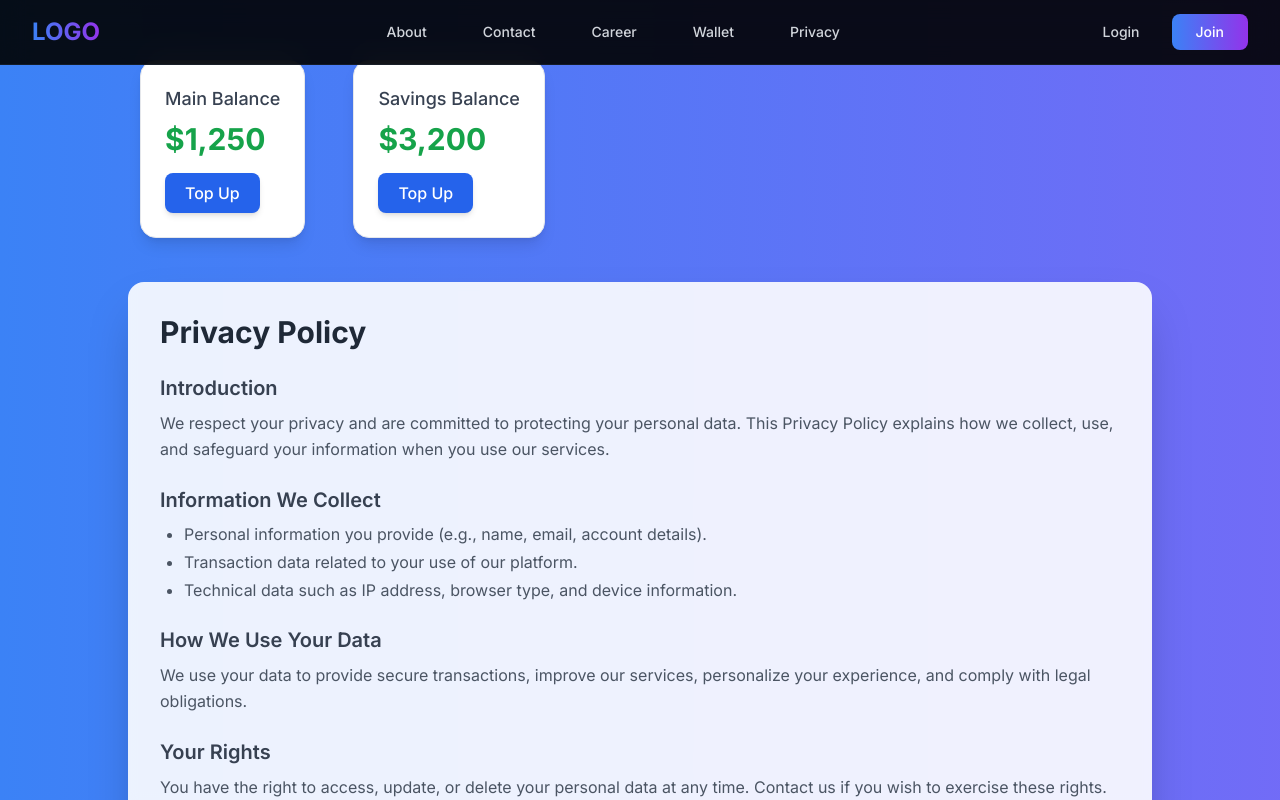
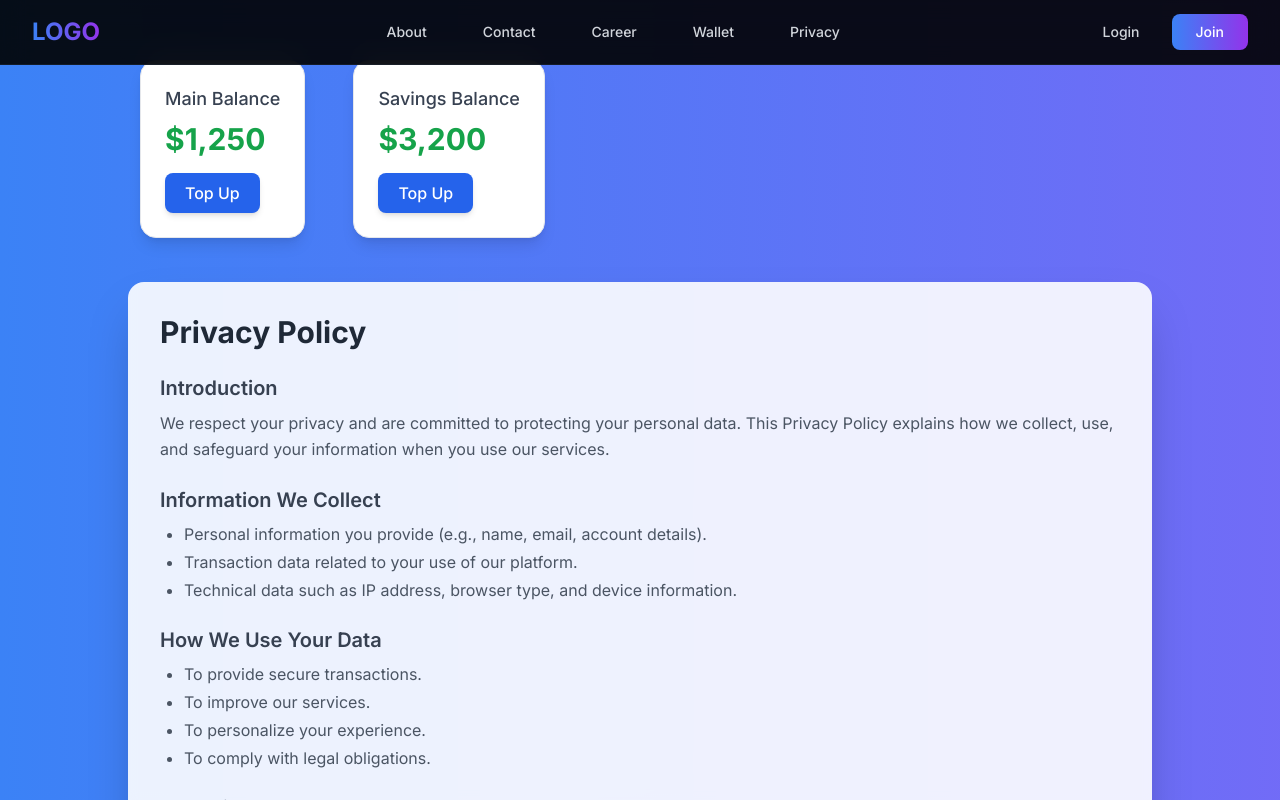
Before and after one commit to Aja-Edward/ecommerce-wallet, a React (Vite) app in the folder frontend/: page /privacy in a window 1280 px wide. Built offline with nearby package versions, Linux system fonts and the light colour scheme.

Commit message:
fetched mocked data in privacy section

```diff
--- /dev/null
+++ b/frontend/src/assets/data/privacyData.tsx
@@ -0,0 +1,29 @@
+export const privacyData = [
+    {
+    title: "Introduction",
+    content:
+      "We respect your privacy and are committed to protecting your personal data. This Privacy Policy explains how we collect, use, and safeguard your information when you use our services.",
+  },
+  {
+    title: "Information We Collect",
+    items: [
+      "Personal information you provide (e.g., name, email, account details).",
+      "Transaction data related to your use of our platform.",
+      "Technical data such as IP address, browser type, and device information.",
+    ],
+  },
+  {
+    title: "How We Use Your Data",
+    items: [
+      "To provide secure transactions.",
+      "To improve our services.",
+      "To personalize your experience.",
+      "To comply with legal obligations.",
+    ],
+  },
+  {
+    title: "Your Rights",
+    content:
+      "You have the right to access, update, or delete your personal data at any time. Contact us if you wish to exercise these rights.",
+  },
+]
--- a/frontend/src/components/PrivacySection.tsx
+++ b/frontend/src/components/PrivacySection.tsx
@@ -1,66 +1,10 @@
-// import React from "react";
-// import Button from "./Button";
-
-// const Privacy: React.FC = () => {
-//   return (
-//     <div className="max-w-3xl mx-auto bg-white shadow-lg rounded-2xl p-8 mt-10">
-//       {/* Page Title */}
-//       <h1 className="text-3xl font-bold text-gray-800 mb-6">Privacy Policy</h1>
-
-//       {/* Section 1 */}
-//       <section className="mb-6">
-//         <h2 className="text-xl font-semibold text-gray-700 mb-2">Introduction</h2>
-//         <p className="text-gray-600 leading-relaxed">
-//           We respect your privacy and are committed to protecting your personal data.
-//           This Privacy Policy explains how we collect, use, and safeguard your information
-//           when you use our services.
-//         </p>
-//       </section>
-
-//       {/* Section 2 */}
-//       <section className="mb-6">
-//         <h2 className="text-xl font-semibold text-gray-700 mb-2">Information We Collect</h2>
-//         <ul className="list-disc pl-6 text-gray-600 space-y-1">
-//           <li>Personal information you provide (e.g., name, email, account details).</li>
-//           <li>Transaction data related to your use of our platform.</li>
-//           <li>Technical data such as IP address, browser type, and device information.</li>
-//         </ul>
-//       </section>
-
-//       {/* Section 3 */}
-//       <section className="mb-6">
-//         <h2 className="text-xl font-semibold text-gray-700 mb-2">How We Use Your Data</h2>
-//         <p className="text-gray-600 leading-relaxed">
-//           We use your data to provide secure transactions, improve our services,
-//           personalize your experience, and comply with legal obligations.
-//         </p>
-//       </section>
-
-//       {/* Section 4 */}
-//       <section className="mb-6">
-//         <h2 className="text-xl font-semibold text-gray-700 mb-2">Your Rights</h2>
-//         <p className="text-gray-600 leading-relaxed">
-//           You have the right to access, update, or delete your personal data at any time.
-//           Contact us if you wish to exercise these rights.
-//         </p>
-//       </section>
-
-//       {/* CTA */}
-//       <div className="mt-8 flex justify-center">
-//         <Button cta="Back to Home" onClick={() => alert("Navigate to Home")} />
-//       </div>
-//     </div>
-//   );
-// };
-
-// export default Privacy;
-
-
 import React from "react";
 import BalanceCard from "./BalanceCard";
 import Button from "./Button";
+import type { PrivacyPolicySection } from "../types/types";
+import { privacyData } from "../assets/data/privacyData";
 
-const Privacy: React.FC = () => {
+const Privacy: React.FC<PrivacyPolicySection> = () => {
   return (
     <div className="relative min-h-screen flex flex-col items-center justify-start py-12 px-4">
       {/* 🌈 Animated Background */}
@@ -78,39 +22,31 @@ const Privacy: React.FC = () => {
         <div className="bg-white/90 backdrop-blur-sm shadow-2xl rounded-2xl p-8 animate-fade-up">
           <h1 className="text-3xl font-bold text-gray-800 mb-6">Privacy Policy</h1>
 
-          <section className="mb-6">
-            <h2 className="text-xl font-semibold text-gray-700 mb-2">Introduction</h2>
-            <p className="text-gray-600 leading-relaxed">
-              We respect your privacy and are committed to protecting your personal data.
-              This Privacy Policy explains how we collect, use, and safeguard your information
-              when you use our services.
-            </p>
-          </section>
+          {privacyData.map((section, index) => (
+            <section key={index} className="mb-6">
+              <h2 className="text-xl font-semibold text-gray-700 mb-2">{section.title}</h2>
 
-          <section className="mb-6">
-            <h2 className="text-xl font-semibold text-gray-700 mb-2">Information We Collect</h2>
-            <ul className="list-disc pl-6 text-gray-600 space-y-1">
-              <li>Personal information you provide (e.g., name, email, account details).</li>
-              <li>Transaction data related to your use of our platform.</li>
-              <li>Technical data such as IP address, browser type, and device information.</li>
-            </ul>
-          </section>
+              {/* {section.title && (
+                <p className="text-gray-600 leading-relaxed">
+                  {section.title}
+                </p>
+              )} */}
 
-          <section className="mb-6">
-            <h2 className="text-xl font-semibold text-gray-700 mb-2">How We Use Your Data</h2>
-            <p className="text-gray-600 leading-relaxed">
-              We use your data to provide secure transactions, improve our services,
-              personalize your experience, and comply with legal obligations.
-            </p>
-          </section>
+              {section.items && (
+                <ul className="list-disc pl-6 text-gray-600 space-y-1">
+                  {section.items.map((item, itemIndex) => (
+                    <li key={itemIndex}>{item}</li>
+                  ))}
+                </ul>
+              )}
 
-          <section className="mb-6">
-            <h2 className="text-xl font-semibold text-gray-700 mb-2">Your Rights</h2>
-            <p className="text-gray-600 leading-relaxed">
-              You have the right to access, update, or delete your personal data at any time.
-              Contact us if you wish to exercise these rights.
-            </p>
-          </section>
+              {section.content && (
+                <p className="text-gray-600 leading-relaxed">
+                  {section.content}
+                </p>
+              )}
+            </section>
+          ))}
 
           {/* Back Button */}
           <div className="mt-8 flex justify-center">
--- /dev/null
+++ b/frontend/src/types/types.tsx
@@ -0,0 +1,6 @@
+export type PrivacyPolicySection = {
+    title: string;
+    content: string;
+    items?: string[]
+
+}
```
